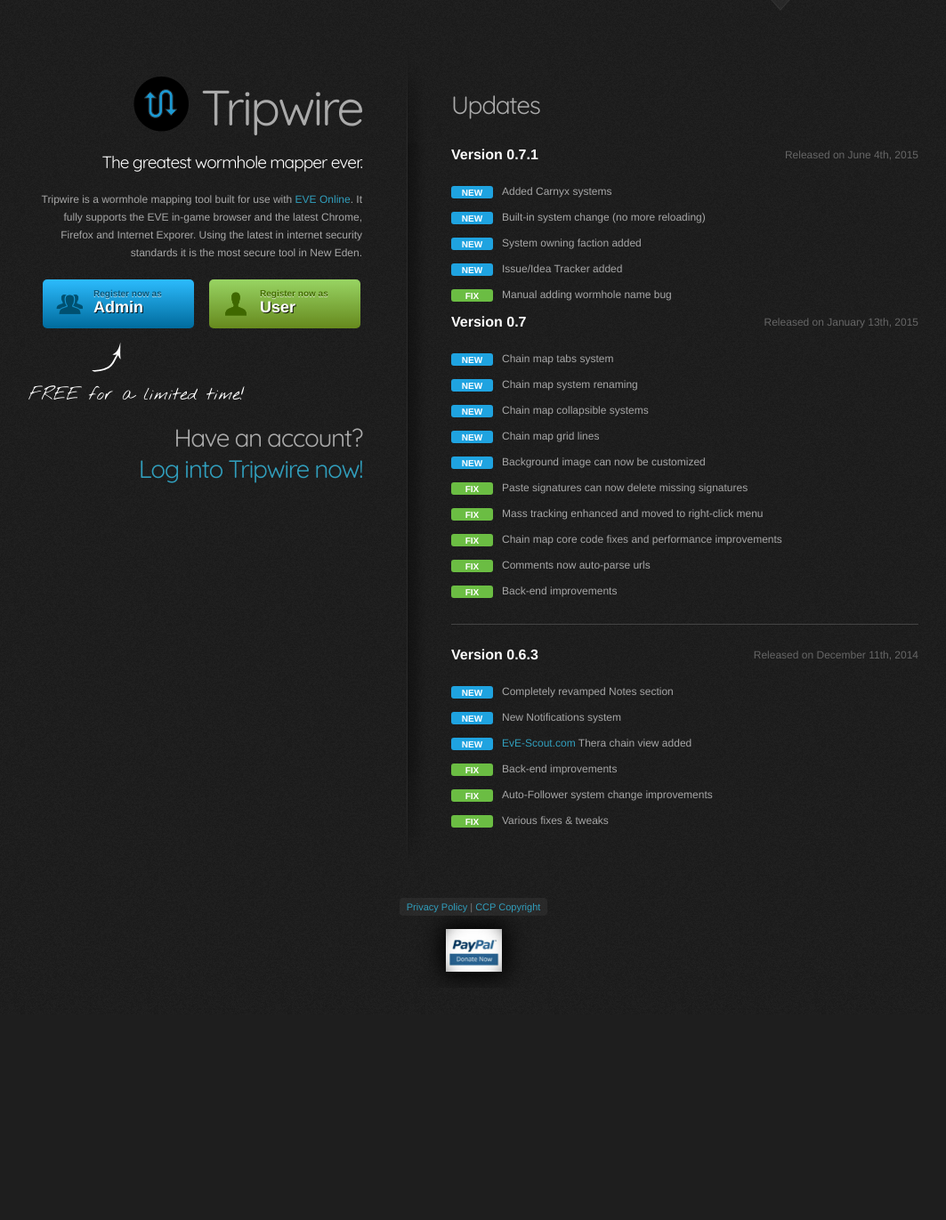
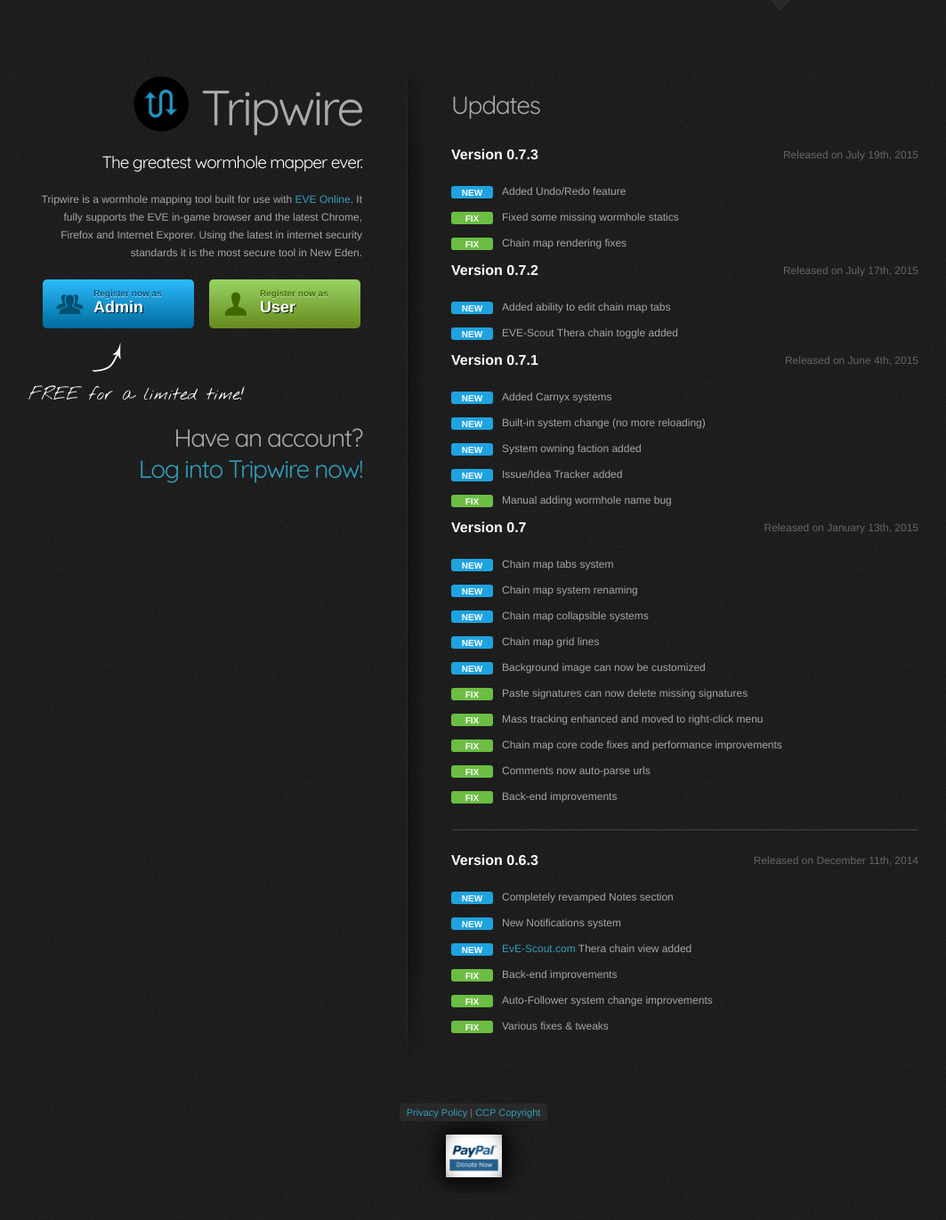
Before and after one commit to benvanstaveren/tripwire, a PHP site: page /index.php in a window 1280 px wide, after a click on "Updates". Shown: the part 59-1430 px from the top of the page at 89% size, without its empty margins (108-1171 px from the left). Before the commit the page ends 1162 px from the top, so only its background shows below. Run offline with PHP 8.4, Linux system fonts and the light colour scheme.

Commit message:
Updates page... updated

```diff
--- a/landing.php
+++ b/landing.php
@@ -551,6 +551,19 @@ $server = $_SERVER['SERVER_NAME'] == 'tripwire.eve-apps.com' ? 'static.eve-apps.
 				<h1>Updates</h1>
 				<div class="releases">
 					<article class="release">
+						<h2>Version 0.7.3</h2>
+						<span class="date">Released on July 19th, 2015</span>
+						<ul>
+							<li class="new"><span><b>new</b></span> Added Undo/Redo feature</li>
+							<li class="fix"><span><b>fix</b></span> Fixed some missing wormhole statics</li>
+							<li class="fix"><span><b>fix</b></span> Chain map rendering fixes</li>
+						</ul>
+						<h2>Version 0.7.2</h2>
+						<span class="date">Released on July 17th, 2015</span>
+						<ul>
+							<li class="new"><span><b>new</b></span> Added ability to edit chain map tabs</li>
+							<li class="new"><span><b>new</b></span> EVE-Scout Thera chain toggle added</li>
+						</ul>
 						<h2>Version 0.7.1</h2>
 						<span class="date">Released on June 4th, 2015</span>
 						<ul>
```
